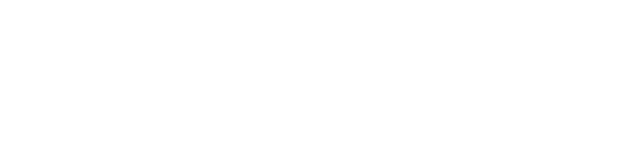
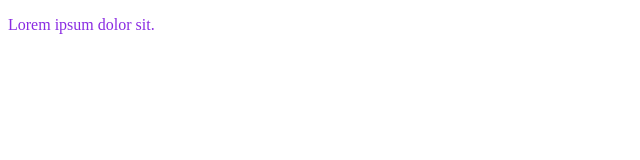
Before and after one commit to cB3rnalA/Personal, a plain HTML site: page index.html in a window 1280 px wide. Shown: the whole page, without its empty margins (0-640 px from the left). Drawn offline with Linux system fonts and the light colour scheme.

Commit message:
index arreglado

```diff
--- a/index.html
+++ b/index.html
@@ -4,9 +4,10 @@
     <meta charset="UTF-8">
     <meta http-equiv="X-UA-Compatible" content="IE=edge">
     <meta name="viewport" content="width=device-width, initial-scale=1.0">
-    <title>Document</title>
+    <title>Esta es el titulo de practica</title>
 </head>
 <body>
+    <p style="color: blueviolet;">Lorem ipsum dolor sit.</p>
 
 </body>
 </html>
```
